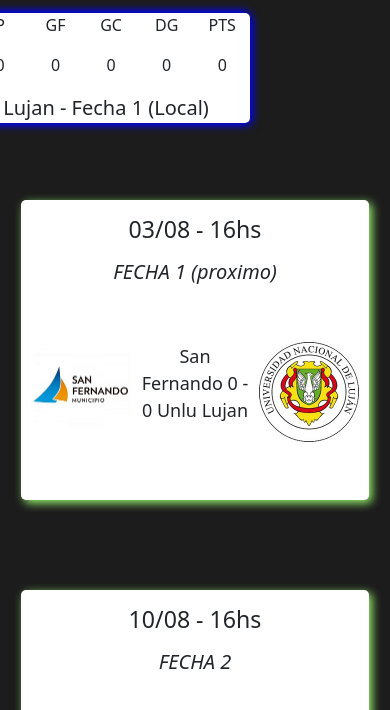
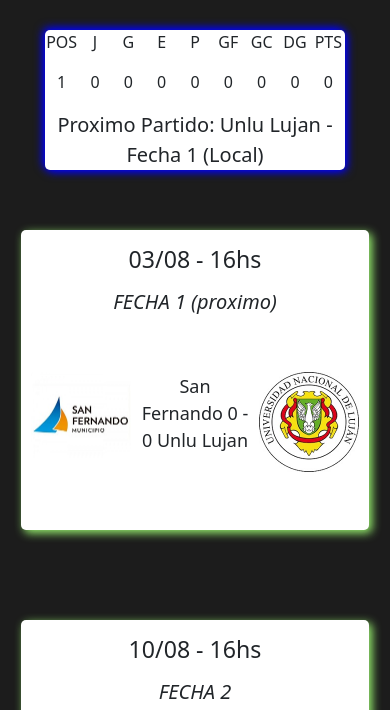
Before and after one commit to AlejoFerrari463/carencias, a plain HTML site: page index.html in a window 390 px wide. Shown: the top 710 px of the page. Drawn offline with nearby package versions, Linux system fonts and the light colour scheme.

Commit message:
responsive en posicion

```diff
--- a/css/style.css
+++ b/css/style.css
@@ -85,9 +85,11 @@ body {
 
     background-color: white;
     position: sticky;
-    top: 8%;
-    left: 50%;
-    transform: translate(-50%, -50%);
+    top: 30px;
+    bottom: 0;
+    left: 0;
+    right: 0;
+    margin: auto;
     width: 500px;
     display: grid;
     grid-template-columns: 1fr;
@@ -135,4 +137,19 @@ body {
 
     }
 
+
 }
+
+
+@media screen and (max-width: 556px) {
+
+
+    .contenedor-pos {
+
+        width: 300px;
+
+    }
+
+
+
+}
```
